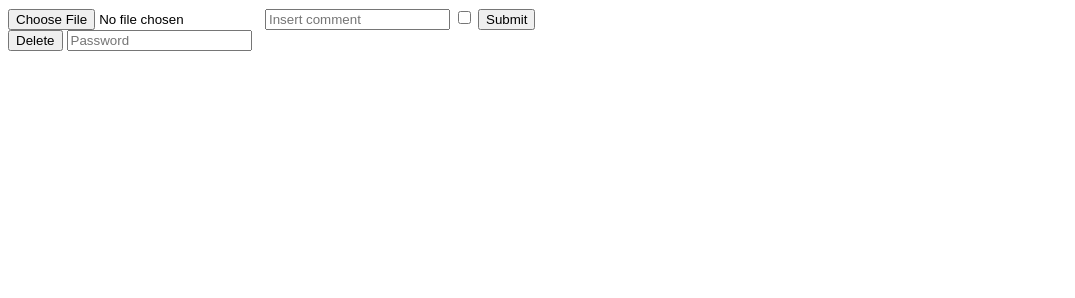
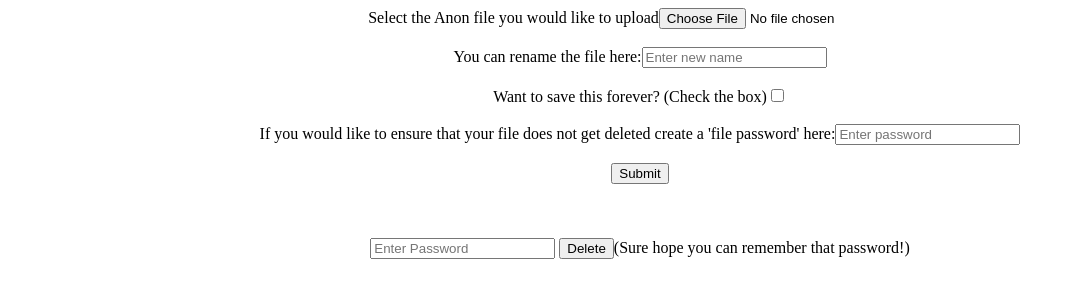
Before and after one commit to hoseasandstrom/AnonUpload, a plain HTML site: page public/index.html in a window 1280 px wide. Shown: the whole page, without its empty margins (0-1075 px from the left). Drawn offline with Linux system fonts and the light colour scheme; no server answers.

Commit message:
html adjusted

```diff
--- a/public/index.html
+++ b/public/index.html
@@ -2,20 +2,33 @@
 <html lang="en">
 <head>
     <meta charset="UTF-8">
-    <title>Title</title>
+    <title>Anon Upload</title>
 </head>
 <body>
-<form action="/upload" method="post" enctype="multipart/form-data">
-    <input type="file" name="file"/>
-    <input type="text" name="comment" placeholder="Insert comment"/>
-    <input type="checkbox" name="checkbox"/>
+<center><form action="/upload" method="post" enctype="multipart/form-data">
+    Select the Anon file you would like to upload<input type="file" name="file"/>
+    <br>
+    <br>
+    You can rename the file here:<input type="text" name="comment" placeholder="Enter new name"/>
+    <br>
+    <br>
+    Want to save this forever? (Check the box)<input type="checkbox" name="forever" value="forever"/>
+    <br>
+    <br>
+    If you would like to ensure that your file does not get deleted create a 'file password' here:<input type="password" name="password" placeholder="Enter password"/>
+    <br>
+    <br>
     <button type="submit">Submit</button>
-</form>
-<form action="/delete" method="post" style="display inline:block;">
-    <input type="hidden" name="id" value="{{id}}"/>
-    <button type="submit">Delete</button>
-    <input type="password" name="password" placeholder="Password"/>
-    </form>
+    <br>
+    <br>
+</form></center>
+<br>
+<br>
+<center><form action="/delete" method="post" style="display inline:block;">
+    <input type="hidden" name="fileId" placeholder="Enter Id"/>
+    <input type="text" name="checkPassword" placeholder="Enter Password"/>
+    <button type="submit">Delete</button>(Sure hope you can remember that password!)
+    </form></center>
 
 
 <div id="list"></div>
```
